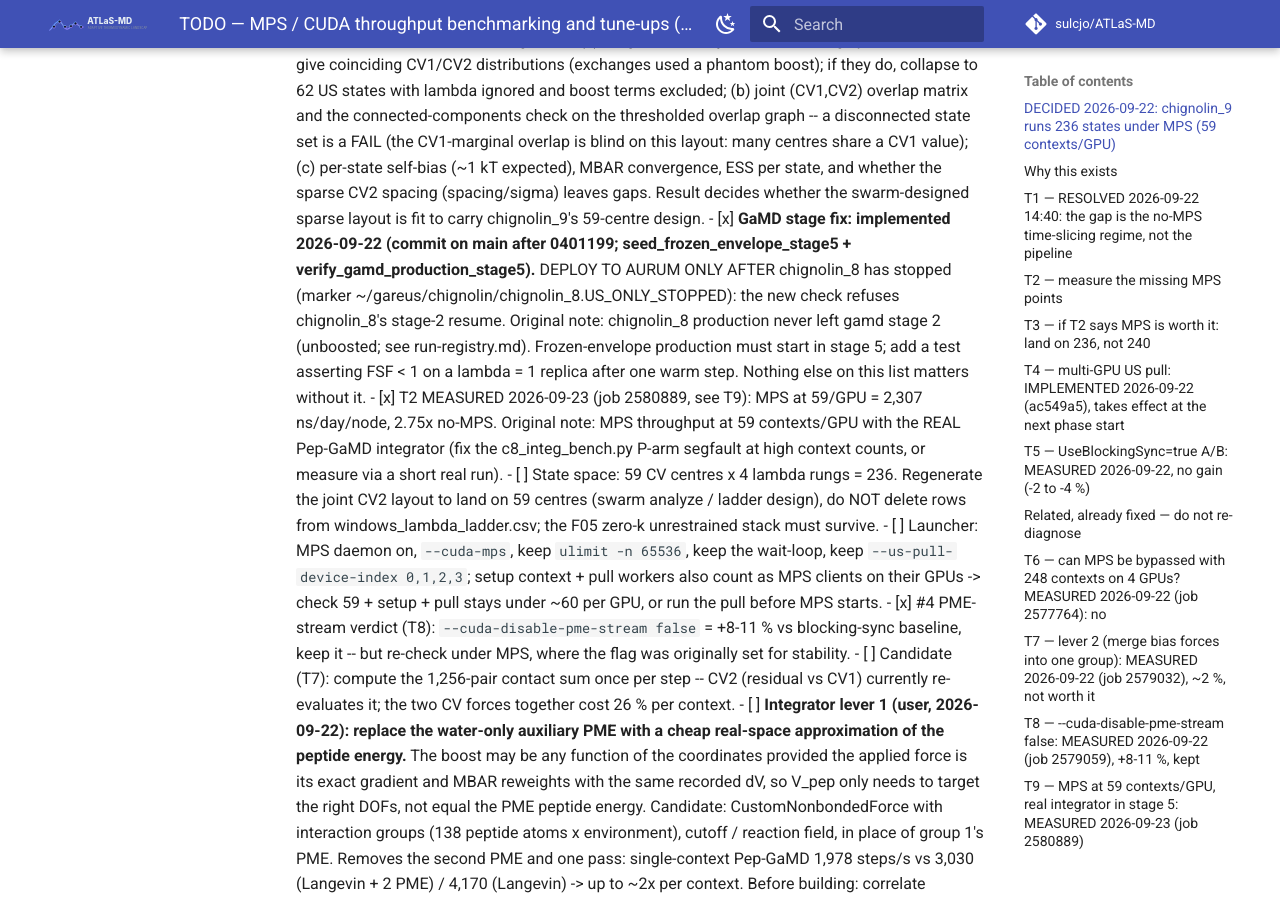
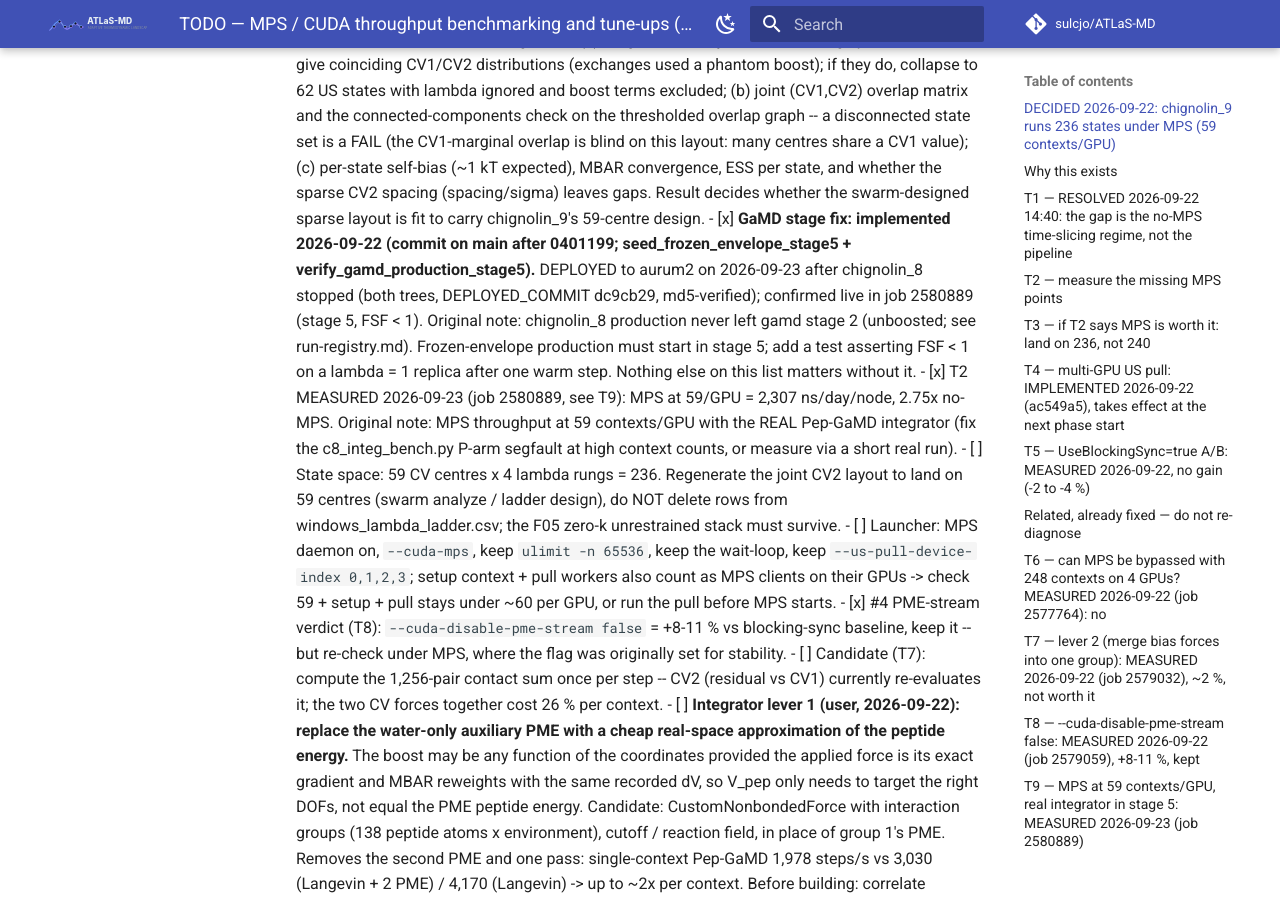
Before and after one commit to sulcjo/ATLaS-MD, an MkDocs documentation site: the page built from docs/atlas-md/developer/gpu-throughput-benchmark-todo.md, in a window 1280 px wide and 900 px high, scrolled down 447 px. Built offline with MkDocs 1.6.1 and Material for MkDocs 9.7.7, drawn with Linux system fonts in a browser that asks for light colours; comment, search, counter and statistics services are not loaded.

Commit message:
docs(chignolin_9): stage-5 fix deployed to aurum2 (dc9cb29)
Co-Authored-By: Claude Opus 5.5 (1M context) <noreply@anthropic.com>
Claude-Session: https://claude.ai/code/session_01Q18y6iQis1EjQq7BsWvFeS

```diff
--- a/docs/atlas-md/developer/gpu-throughput-benchmark-todo.md
+++ b/docs/atlas-md/developer/gpu-throughput-benchmark-todo.md
@@ -14,8 +14,8 @@ User decision after T6 (MPS cannot be bypassed at 248 contexts). Checklist for c
       CV2 spacing (spacing/sigma) leaves gaps. Result decides whether the swarm-designed sparse layout
       is fit to carry chignolin_9's 59-centre design.
 - [x] **GaMD stage fix: implemented 2026-09-22 (commit on main after 0401199; seed_frozen_envelope_stage5 +
-      verify_gamd_production_stage5).** DEPLOY TO AURUM ONLY AFTER chignolin_8 has stopped (marker
-      ~/gareus/chignolin/chignolin_8.US_ONLY_STOPPED): the new check refuses chignolin_8's stage-2 resume.
+      verify_gamd_production_stage5).** DEPLOYED to aurum2 on 2026-09-23 after chignolin_8 stopped (both trees,
+      DEPLOYED_COMMIT dc9cb29, md5-verified); confirmed live in job 2580889 (stage 5, FSF < 1).
       Original note: chignolin_8 production never left gamd stage 2 (unboosted; see
       run-registry.md). Frozen-envelope production must start in stage 5; add a test asserting FSF < 1
       on a lambda = 1 replica after one warm step. Nothing else on this list matters without it.
```
